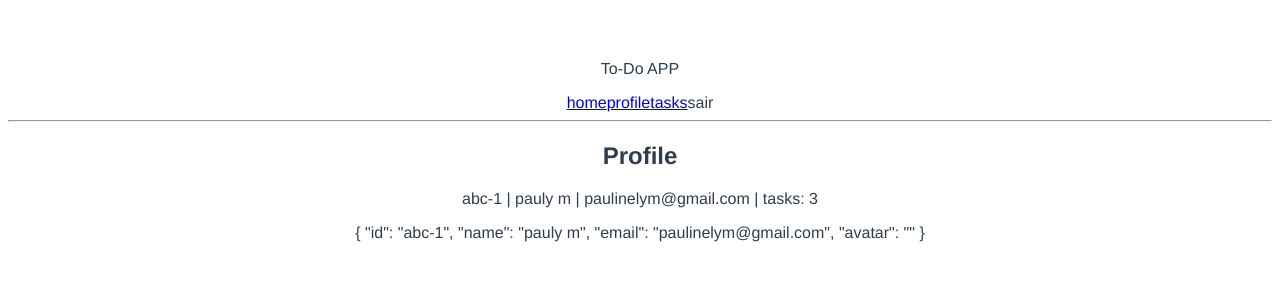
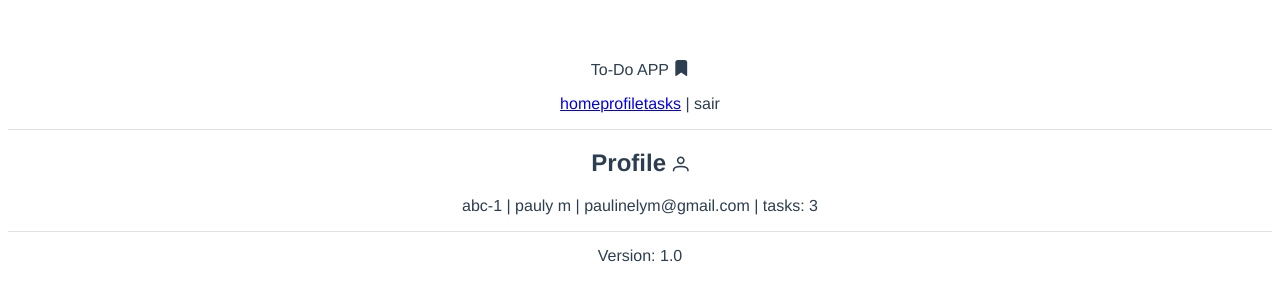
Before and after one commit to p4ulinely/todo-app-vue, a Vue app: page /profile/abc-1 in a window 1280 px wide. Shown: the top 300 px of the page. Built offline with nearby package versions, Linux system fonts and the light colour scheme.

Commit message:
adição de primevue e primeicons

```diff
--- a/package.json
+++ b/package.json
@@ -9,6 +9,8 @@
   },
   "dependencies": {
     "core-js": "^3.8.3",
+    "primeicons": "^6.0.1",
+    "primevue": "^3.40.1",
     "vue": "^3.2.13",
     "vue-router": "^4.2.5",
     "vuex": "^4.0.0"
--- a/src/App.vue
+++ b/src/App.vue
@@ -1,19 +1,23 @@
 <template>
 <div>
-  <p>To-Do APP</p>
+  <p>To-Do APP <span class="pi pi-bookmark-fill"></span></p>
   <NavbarComponent />
-  <hr>
+  <Divider />
   <router-view />
+  <Divider />
+  <p>Version: {{$store.state.appInfo.version}}</p>
 </div>
 </template>
 
 <script>
 import NavbarComponent from './components/NavbarComponent.vue';
+import Divider from 'primevue/divider';
 
 export default {
   name: 'App',
   components: {
-    NavbarComponent
+    NavbarComponent,
+    Divider
   }
 }
 </script>
--- a/src/components/NavBarComponent.vue
+++ b/src/components/NavBarComponent.vue
@@ -1,10 +1,10 @@
 <template>
 <div>
   <router-link to="/">home</router-link>
-  <router-link :to="obtemUsuarioLoggado.id ? '/profile/' + obtemUsuarioLoggado.id : '#'">profile</router-link>
+  <router-link :to="obtemUsuarioLoggado.id ? '/profile/' + obtemUsuarioLoggado.id : ''">profile</router-link>
   <router-link to="/tasks">tasks</router-link>
-  <a v-show="obtemUsuarioLoggado.id" @click="limparUsuario()">sair</a>
-  <!-- <a v-show="!obtemUsuarioLoggado.id" href="/login">login</a> -->
+  | <a v-if="obtemUsuarioLoggado.id" @click="limparUsuario()">sair</a>
+  <a v-else href="/login">login</a>
 </div>
 
 </template>
@@ -26,7 +26,7 @@ export default {
   methods: {
     limparUsuario() {
       this.$store.commit('setUser', {});
-      this.$router.push('/login');
+      this.$router.push('/');
     }
   }
 }
--- a/src/components/TasksComponent.vue
+++ b/src/components/TasksComponent.vue
@@ -1,7 +1,8 @@
 <template>
   <div>
+    <h2>Tasks <span class="pi pi-tablet"></span></h2>
     <div class="tasks">
-      <span v-show="loading">loading...</span>
+      <span v-show="loading"><i class="pi pi-spin pi-spinner" style="font-size: 2rem"></i></span>
         <TaskComponent
           v-for="(task, idx) in tasks" v-bind:key="idx"
           v-bind:task="task"
--- a/src/main.js
+++ b/src/main.js
@@ -2,8 +2,15 @@ import { createApp } from 'vue';
 import App from './App.vue';
 import store from './store';
 import router from './routes';
+import PrimeVue from 'primevue/config';
+
+import 'primevue/resources/themes/saga-blue/theme.css';
+import 'primevue/resources/primevue.min.css';
+import 'primeicons/primeicons.css';
+
 
 createApp(App)
   .use(store)
   .use(router)
+  .use(PrimeVue)
   .mount('#app');
--- a/src/store/index.js
+++ b/src/store/index.js
@@ -6,6 +6,10 @@ export default createStore({
   state: {
     appInfo: {
       version: '1.0'
+    },
+    sesssionInfo: {
+      id: '',
+
     }
   },
   getters: {
--- a/src/store/modules/userModule.js
+++ b/src/store/modules/userModule.js
@@ -32,6 +32,7 @@ const userModule = {
   },
   getters: {
     tasksLength: state => state.tasks.length,
+    userId: state => state.user.id,
   },
   mutations: {
     setUser(state, data) {
--- a/src/views/LoginView.vue
+++ b/src/views/LoginView.vue
@@ -1,13 +1,20 @@
 <template>
   <div>
     <h2>Login</h2>
-    <button @click="doLogin()">simular login</button>
+    <!-- <button @click="doLogin()">simular login</button> -->
+    <ButtonComponent severity="secondary" @click="doLogin()" label="simular login" />
+    <ButtonComponent severity="info" @click="cadastrar()" label="cadastrar" />
   </div>
 </template>
 
-  <script>
+<script>
+  import Button from 'primevue/button';
+
   export default {
     name: 'LoginView',
+    components: {
+      ButtonComponent: Button,
+    },
     data() {
       return {
 
@@ -21,11 +28,14 @@
     methods: {
       doLogin() {
         console.log(this.$route.meta.requiresAuth);
-        // this.$route.meta.requiresAuth = true;
-        // console.log(this.$route.meta.requiresAuth)
+        this.$route.meta.requiresAuth = true;
+        console.log(this.$route.meta.requiresAuth)
         // this.$router.push({name: '/profile/', params: {id: this.obtemUsuarioLoggado.id }})
         this.$router.push({name: 'tasks', meta: { requiresAuth: true }});
+      },
+      cadastrar() {
+        console.log('cadastar..')
       }
     }
   }
-  </script>
+</script>
--- a/src/views/ProfileView.vue
+++ b/src/views/ProfileView.vue
@@ -1,10 +1,9 @@
 <template>
 <div>
-  <h2>Profile</h2>
+  <h2>Profile <span class="pi pi-user"></span></h2>
   <div v-if="!obtemUsuarioLoggado.id">not logged...</div>
   <div v-else-if="obtemIdProfileRota() !== obtemUsuarioLoggado.id">invalid profile...</div>
-  <div v-else>{{obtemUsuarioLoggado.id}} | {{obtemUsuarioLoggado.name}} | {{obtemUsuarioLoggado.email}} | tasks: {{$store.getters.tasksLength}}</div>
-  <p>{{obtemUsuarioLoggado}}</p>
+  <div v-else> {{obtemUsuarioLoggado.id}} | {{obtemUsuarioLoggado.name}} | {{obtemUsuarioLoggado.email}} | tasks: {{$store.getters.tasksLength}}</div>
 </div>
 
 </template>
```
Also changed, not shown: 1 other file (tests, documents, lock files or other folders).
